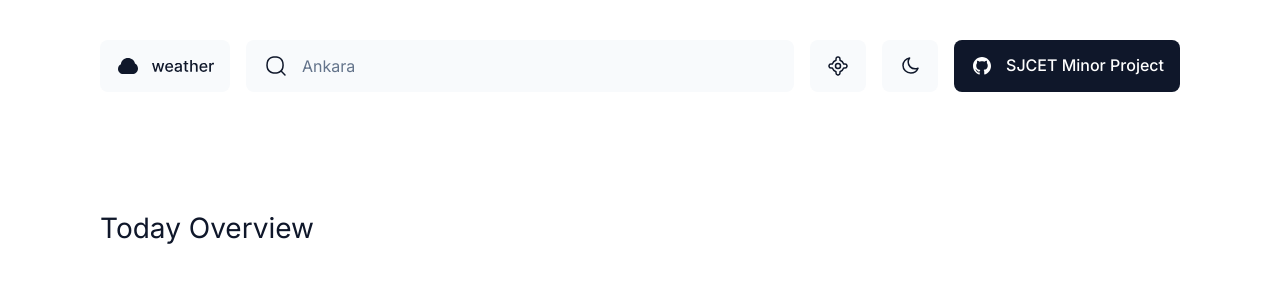
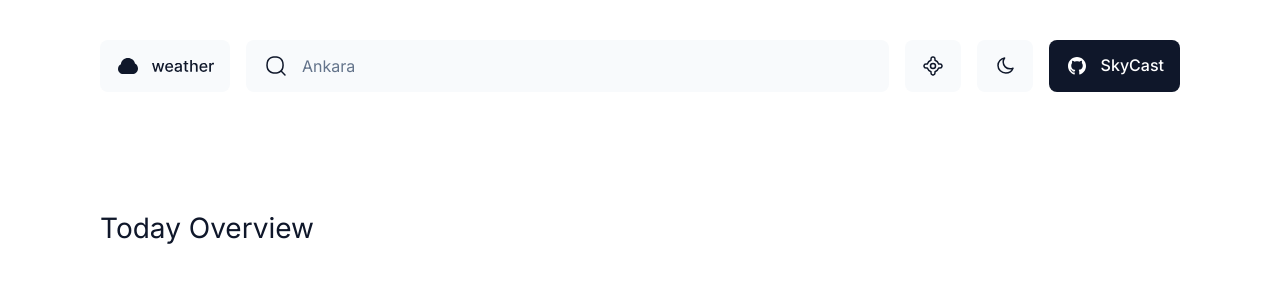
Before and after one commit to WakoTako/sky-cast, a website built with Vite: page index.html in a window 1280 px wide. Shown: the top 283 px of the page. Built offline with nearby package versions, Linux system fonts and the light colour scheme; no server answers.

Commit message:
feat: update logo and footer

```diff
--- a/index.html
+++ b/index.html
@@ -111,7 +111,7 @@
             />
           </svg>
         </div>
-        <div class="cta-button-text">SJCET Minor Project</div>
+        <div class="cta-button-text">SkyCast</div>
       </div>
     </div>
     <h1 class="heading suitable"></h1>
```
